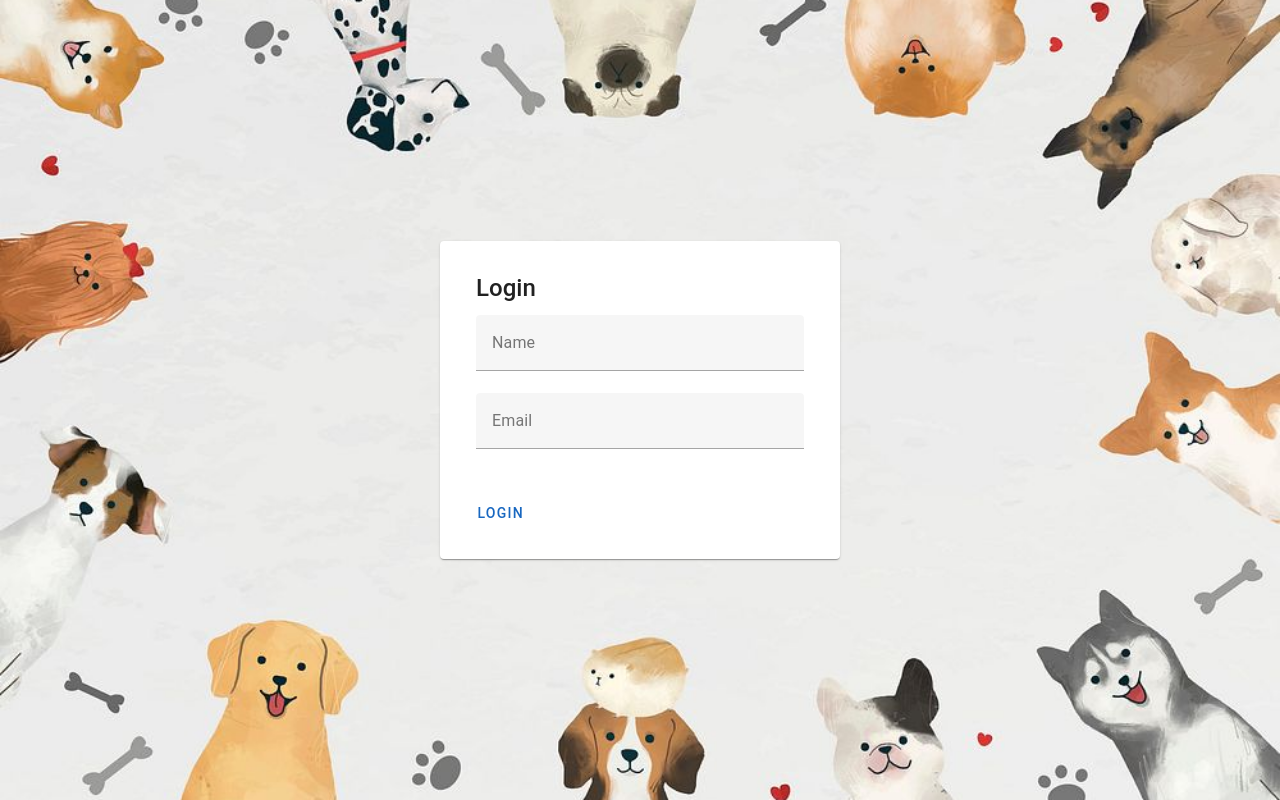
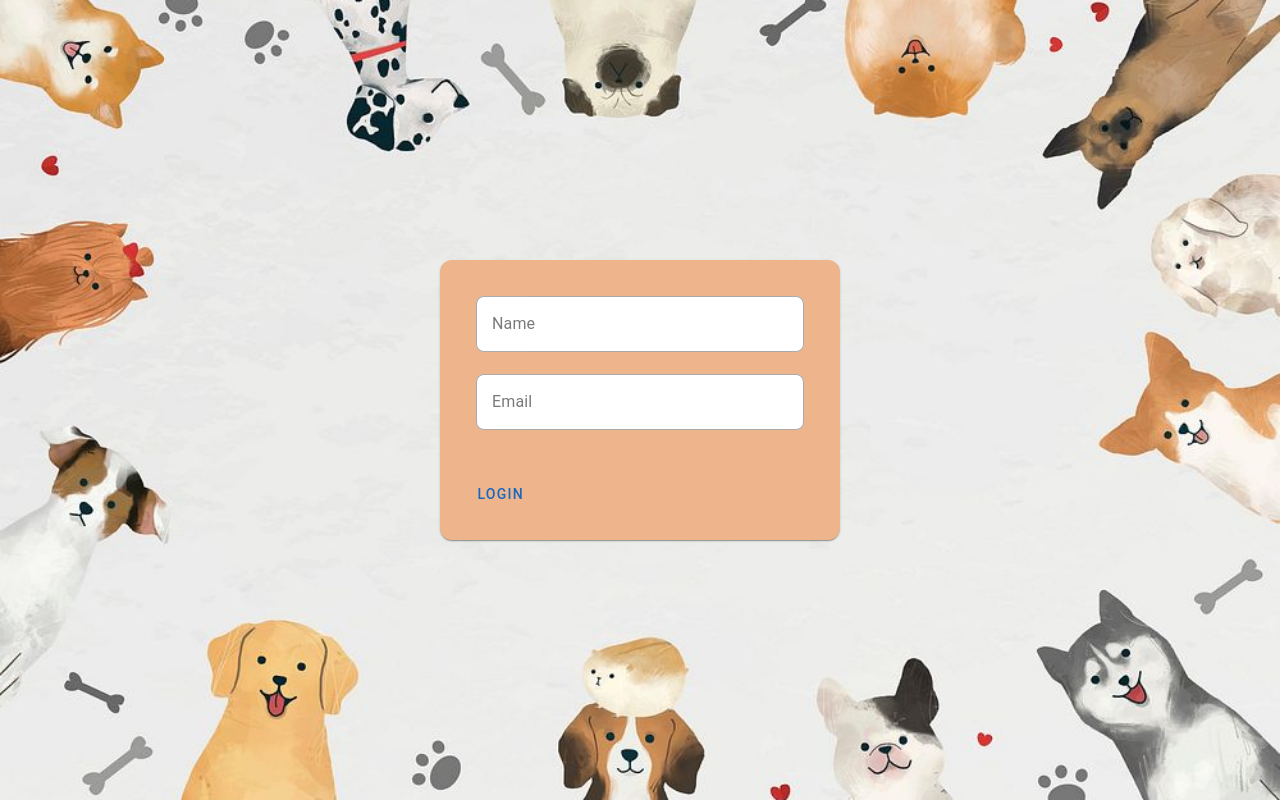
Before and after one commit to pranavbrkr/fetch-dog-app, a Vue app: page /login in a window 1280 px wide. Built offline with nearby package versions, Linux system fonts and the light colour scheme.

Commit message:
Login visual overhaul

```diff
--- a/src/views/LoginView.vue
+++ b/src/views/LoginView.vue
@@ -1,18 +1,21 @@
 <template>
   <div class="login-background">
-    <v-card class="pa-5" style="width: 400px; max-width: 90%;">
-      <v-card-title class="text-h5">Login</v-card-title>
+    <v-card class="login-card pa-5" style="width: 400px; max-width: 90%;">
+      <!-- <v-card-title class="text-h5">Login</v-card-title> -->
       <v-card-text>
+        <!-- Using variant="outlined" for a full rectangular border -->
         <v-text-field
           v-model="name"
           label="Name"
-          outlined
+          variant="outlined"
+          class="white-outlined"
           required
         />
         <v-text-field
           v-model="email"
           label="Email"
-          outlined
+          variant="outlined"
+          class="white-outlined"
           required
         />
       </v-card-text>
@@ -25,7 +28,6 @@
 
 <script>
 import axios from 'axios'
-
 export default {
   name: 'LoginView',
   data() {
@@ -36,21 +38,7 @@ export default {
   },
   methods: {
     async handleLogin() {
-      if (!this.name || !this.email) {
-        alert('Please provide both name and email.')
-        return
-      }
-      try {
-        await axios.post(
-          'https://frontend-take-home-service.fetch.com/auth/login',
-          { name: this.name, email: this.email },
-          { withCredentials: true }
-        )
-        this.$router.push('/dogs')
-      } catch (error) {
-        console.error('Login error:', error)
-        alert('Login failed. Check console for details.')
-      }
+      // ...
     },
   },
 }
@@ -58,15 +46,33 @@ export default {
 
 <style scoped>
 .login-background {
-  /* Fill the viewport */
   height: 100vh;
   width: 100vw;
-  /* Background image */
   background: url('@/assets/login-bg.jpg') center center no-repeat;
   background-size: cover;
-  /* Use flex to center the card horizontally & vertically */
   display: flex;
   align-items: center;
   justify-content: center;
 }
+
+.login-card {
+  background-color: #eeb48b !important;
+  border-radius: 12px;
+}
+
+/*
+  Use a deep selector so we can style Vuetify internals.
+  This ensures the text field has a full white background
+  and a rounded outline on all sides.
+*/
+.white-outlined ::v-deep .v-field {
+  background-color: #fff !important;  /* full white box */
+  border-radius: 8px !important;      /* rounded corners */
+}
+
+/* OPTIONAL: if you want a custom border color or thicker outline, you can also target .v-field__outline */
+.white-outlined ::v-deep .v-field__outline {
+  border-color: #777 !important; /* Example border color */
+  border-width: 2px !important;  /* Thicker border if desired */
+}
 </style>
```
